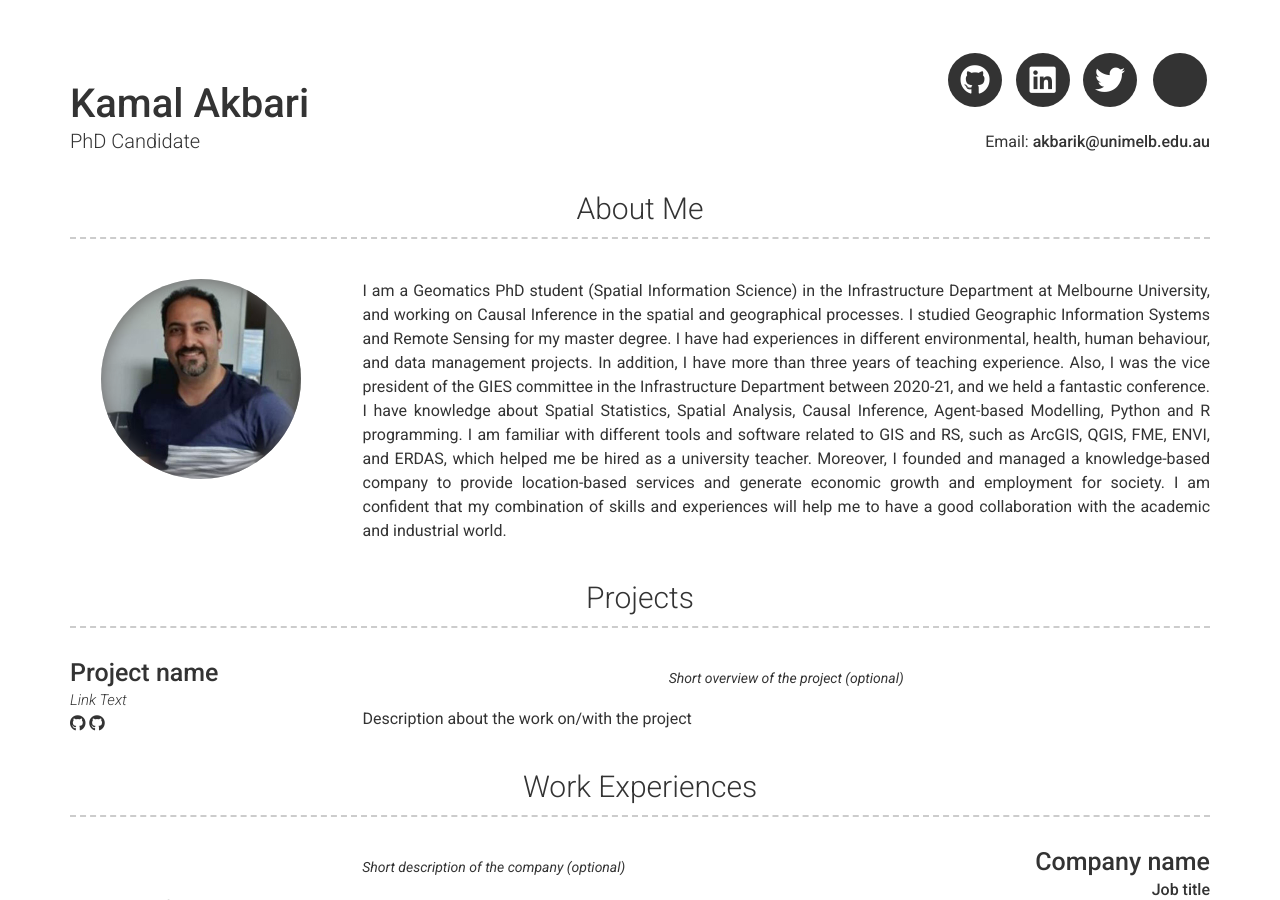
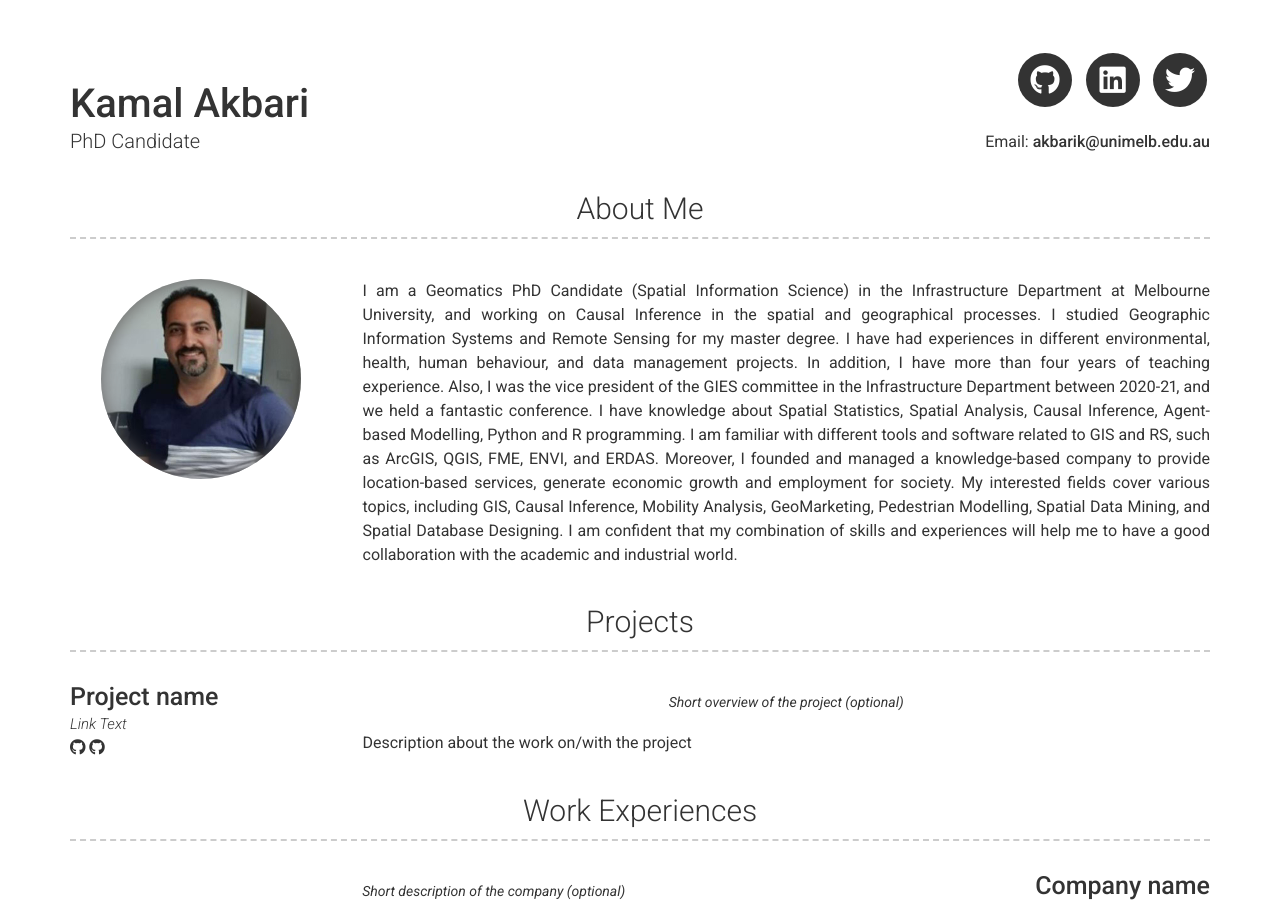
Before and after one commit to kamalakbari7/Who-am-I, a Jekyll site: the page built from index.md, in a window 1280 px wide and 900 px high. Built offline with Jekyll 4.4.1, drawn with Linux system fonts in a browser that asks for light colours; nearby versions of some CDN libraries.

Commit message:
Update _config.yml

```diff
--- a/_config.yml
+++ b/_config.yml
@@ -21,31 +21,17 @@ email: akbarik@unimelb.edu.au
 # Social links
 twitter_username: kamalakbari7
 github_username:  Kamalakbari7
-linkedin_username: jekyll
-#youtube_username: kaka
+linkedin_username: kamalakbari
 
-# Additional icon links
-additional_links:
-- title: Link name
-  icon: Font Awesome brand icon name (eg. fab fa-twitter) (https://fontawesome.com/icons?d=gallery&s=brands&m=free)
-  url: Link url (eg. https://google.com)
-# - title: another link
-#   icon: font awesome brand icon name (eg. fab fa-twitter) (https://fontawesome.com/icons?d=gallery&s=brands&m=free)
-#   url: Link url (eg. https://google.com)
-
-# Google Analytics and Tag Manager
-# Using more than one of these may cause issues with reporting
-# gtm: "GTM-0000000"
-# gtag: "UA-00000000-0"
-# google_analytics: "UA-00000000-0"
 
 # About Section
 # about_title: About Me (Use this to override about section title)
 about_profile_image: images/Kamal7.jpg
 about_content: | # this will include new lines to allow paragraphs
 
-  I am a Geomatics PhD student (Spatial Information Science) in the  Infrastructure Department at Melbourne University, and working on Causal Inference in the spatial and geographical processes. I studied Geographic Information Systems and Remote Sensing for my master degree. I have had experiences in different environmental, health, human behaviour, and data management projects. In addition, I have more than three years of teaching experience. Also, I was the vice president of the GIES committee in the Infrastructure Department between 2020-21, and we held a fantastic conference.
-  I have knowledge about Spatial Statistics, Spatial Analysis, Causal Inference, Agent-based Modelling, Python and R programming. I am familiar with different tools and software related to GIS and RS, such as ArcGIS, QGIS, FME, ENVI, and ERDAS, which helped me be hired as a university teacher. Moreover, I founded and managed a knowledge-based company to provide location-based services and generate economic growth and employment for society.
+  I am a Geomatics PhD Candidate (Spatial Information Science) in the  Infrastructure Department at Melbourne University, and working on Causal Inference in the spatial and geographical processes. I studied Geographic Information Systems and Remote Sensing for my master degree. I have had experiences in different environmental, health, human behaviour, and data management projects. In addition, I have more than four years of teaching experience. Also, I was the vice president of the GIES committee in the Infrastructure Department between 2020-21, and we held a fantastic conference.
+  I have knowledge about Spatial Statistics, Spatial Analysis, Causal Inference, Agent-based Modelling, Python and R programming. I am familiar with different tools and software related to GIS and RS, such as ArcGIS, QGIS, FME, ENVI, and ERDAS. Moreover, I founded and managed a knowledge-based company to provide location-based services, generate economic growth and employment for society.
+  My interested fields cover various topics, including GIS, Causal Inference, Mobility Analysis, GeoMarketing, Pedestrian Modelling, Spatial Data Mining, and Spatial Database Designing.
   I am confident that my combination of skills and experiences will help me to have a good collaboration with the academic and industrial world.
 
 
```
